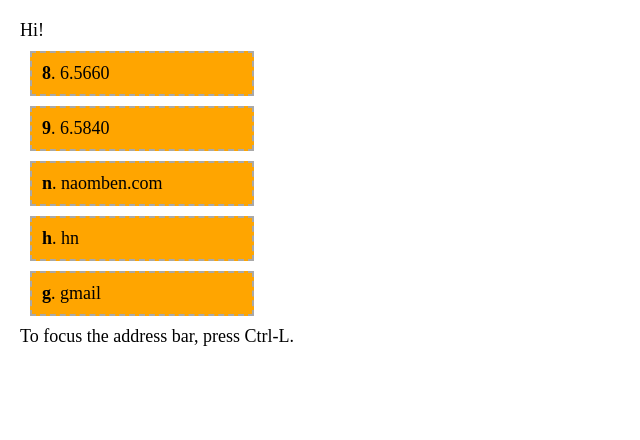
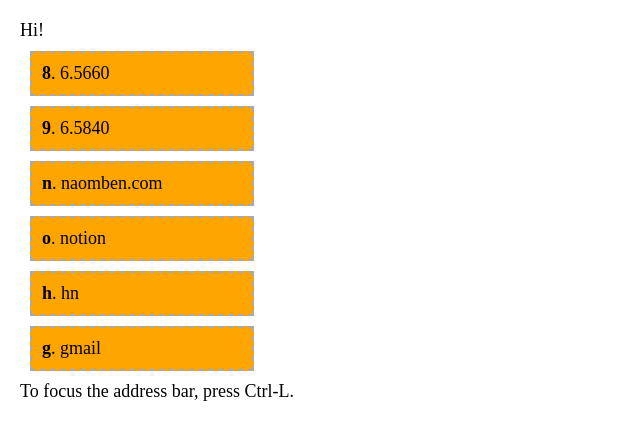
Before and after one commit to bkettle/startpage, a plain HTML site: page index.html in a window 1280 px wide. Shown: the whole page, without its empty margins (0-640 px from the left). Drawn offline with Linux system fonts and the light colour scheme.

Commit message:
add notion

```diff
--- a/index.html
+++ b/index.html
@@ -35,6 +35,11 @@ body {
                   "key": "n",
                   "name": "naomben.com",
                   "link": "https://naomben.com"
+                },
+                {
+                  "key": "o",
+                  "name": "notion",
+                  "link": "https://notion.so"
                 },
                 {
                   "key": "h",
```
